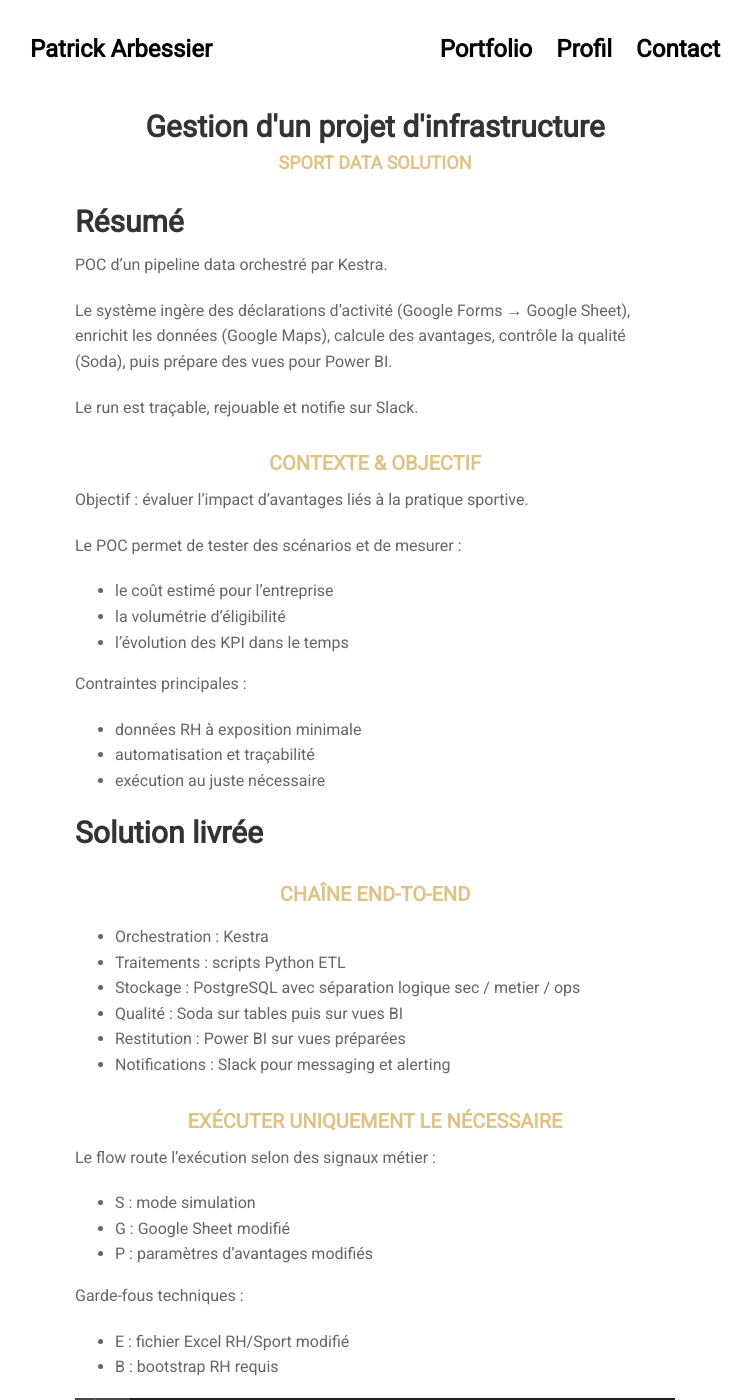
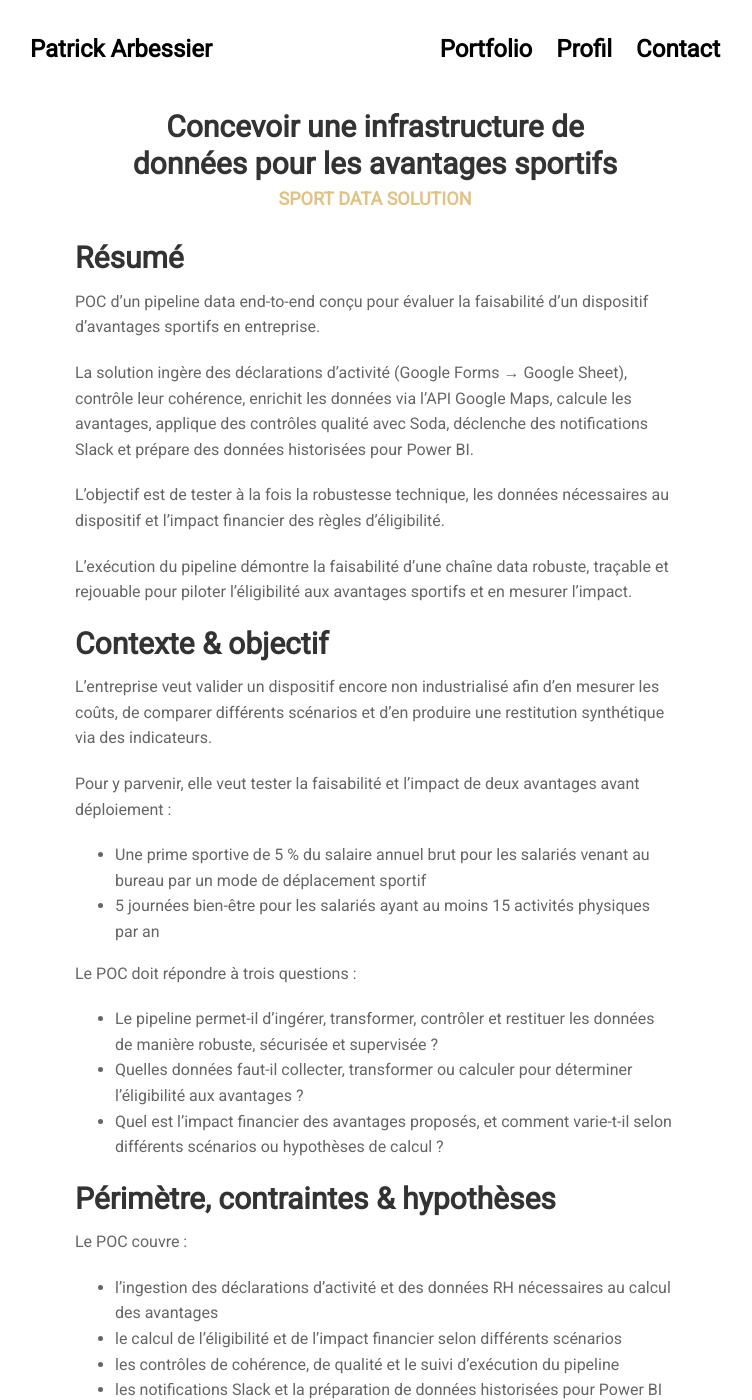
Before and after one commit to patrick-arbessier-data/patrick-arbessier-data.github.io, a Jekyll site: the page built from projects/proj-1.md, in a window 1280 px wide and 1400 px high. Shown: the whole window, without its empty margins (265-1017 px from the left). Built offline with Jekyll 4.4.1, drawn with Linux system fonts in a browser that asks for light colours; nearby versions of some CDN libraries; some of the changed text lies outside the part shown.

Commit message:
Reprise portfolio project 1

````diff
--- a/projects/proj-1.md
+++ b/projects/proj-1.md
@@ -1,132 +1,151 @@
 ---
 layout: post
-title: "Gérer un projet d'infrastructure"
+title: "Concevoir un pipeline d’avantages sportifs"
 ---
 
 <div class="project-header">
-  <h2 class="project-title">Gestion d'un projet d'infrastructure</h2>
+  <h2 class="project-title">Concevoir une infrastructure de <br />données pour les avantages sportifs</h2>
   <h3 class="project-subtitle">Sport Data Solution</h3>
 </div>
 
 ## Résumé
 
-POC d’un pipeline data orchestré par Kestra.
+POC d’un pipeline data end-to-end conçu pour évaluer la faisabilité d’un dispositif d’avantages sportifs en entreprise.
 
-Le système ingère des déclarations d’activité (Google Forms → Google Sheet), enrichit les données (Google Maps), calcule des avantages, contrôle la qualité (Soda), puis prépare des vues pour Power BI.
+La solution ingère des déclarations d’activité (Google Forms → Google Sheet), contrôle leur cohérence, enrichit les données via l'API Google Maps, calcule les avantages, applique des contrôles qualité avec Soda, déclenche des notifications Slack et prépare des données historisées pour Power BI.
 
-Le run est traçable, rejouable et notifie sur Slack.
+L’objectif est de tester à la fois la robustesse technique, les données nécessaires au dispositif et l’impact financier des règles d’éligibilité.
 
-### Contexte & objectif
+L’exécution du pipeline démontre la faisabilité d’une chaîne data robuste, traçable et rejouable pour piloter l’éligibilité aux avantages sportifs et en mesurer l’impact.
 
-Objectif : évaluer l’impact d’avantages liés à la pratique sportive.
+## Contexte & objectif
 
-Le POC permet de tester des scénarios et de mesurer :
+L’entreprise veut valider un dispositif encore non industrialisé afin d’en mesurer les coûts, de comparer différents scénarios et d’en produire une restitution synthétique via des indicateurs.
 
-- le coût estimé pour l’entreprise
-- la volumétrie d’éligibilité
-- l’évolution des KPI dans le temps
+Pour y parvenir, elle veut tester la faisabilité et l’impact de deux avantages avant déploiement :
 
-Contraintes principales :
+- Une prime sportive de 5 % du salaire annuel brut pour les salariés venant au bureau par un mode de déplacement sportif
+- 5 journées bien-être pour les salariés ayant au moins 15 activités physiques par an
 
-- données RH à exposition minimale
-- automatisation et traçabilité
-- exécution au juste nécessaire
+Le POC doit répondre à trois questions :
+
+- Le pipeline permet-il d’ingérer, transformer, contrôler et restituer les données de manière robuste, sécurisée et supervisée ?
+- Quelles données faut-il collecter, transformer ou calculer pour déterminer l’éligibilité aux avantages ?
+- Quel est l’impact financier des avantages proposés, et comment varie-t-il selon différents scénarios ou hypothèses de calcul ?
+
+## Périmètre, contraintes & hypothèses
+
+Le POC couvre :
+
+- l’ingestion des déclarations d’activité et des données RH nécessaires au calcul des avantages
+- le calcul de l’éligibilité et de l’impact financier selon différents scénarios
+- les contrôles de cohérence, de qualité et le suivi d’exécution du pipeline
+- les notifications Slack et la préparation de données historisées pour Power BI
+
+Contraintes et hypothèses :
+
+- exposition minimale des données RH sensibles
+- historique simulé sur 12 mois pour tester les flux et les scénarios
+- distances domicile-travail contrôlées ou calculées via l’API Google Maps
+- exécution conditionnelle au juste nécessaire pour éviter les recalculs inutiles
+- POC centré sur la faisabilité, le pilotage et la restitution, sans déploiement généralisé du dispositif
+
+## Démarche & logique de résolution
+
+Le projet a été construit en six étapes :
+
+1. cadrer les règles métier, les conditions d’éligibilité et les scénarios à tester
+2. définir un pipeline end-to-end capable d’ingérer, transformer, contrôler et restituer les données
+3. structurer le stockage PostgreSQL en zones sécurité / métier / ops pour séparer données sensibles, traitements métier et suivi d’exécution
+4. intégrer les sources réelles et simulées, puis enrichir les données avec l’API Google Maps pour fiabiliser les trajets déclarés
+5. calculer les avantages, historiser les indicateurs et préparer les vues de restitution
+6. appliquer des contrôles qualité avec Soda, superviser les runs et limiter l’exécution au strict nécessaire selon les changements détectés
 
 ## Solution livrée
 
-### Chaîne end-to-end
+La solution s’organise en une chaîne end-to-end pilotée par Kestra :
 
-- Orchestration : Kestra
-- Traitements : scripts Python ETL
-- Stockage : PostgreSQL avec séparation logique sec / metier / ops
-- Qualité : Soda sur tables puis sur vues BI
-- Restitution : Power BI sur vues préparées
-- Notifications : Slack pour messaging et alerting
+- ingestion des déclarations d’activité depuis Google Forms / Google Sheet
+- chargement des données RH, sportives et des paramètres d’avantages dans PostgreSQL
+- enrichissement des trajets et contrôle de cohérence via l’API Google Maps
+- calcul de l’éligibilité, des avantages et des indicateurs de pilotage
+- contrôles qualité avec Soda sur les tables métier et les vues de restitution
+- notifications Slack pour les messages métier et l’alerting
+- préparation de données historisées pour Power BI
 
-### Exécuter uniquement le nécessaire
-
-Le flow route l’exécution selon des signaux métier :
-
-- S : mode simulation
-- G : Google Sheet modifié
-- P : paramètres d’avantages modifiés
-
-Garde-fous techniques :
-
-- E : fichier Excel RH/Sport modifié
-- B : bootstrap RH requis
-
-{% include lightbox_image.html image="projects/proj-1/p12_schema_orchestration.jpg"  alt="Schéma d'architecture" %}
-
-### Stack
-
-- Kestra
-- PostgreSQL
-- Python
-- Soda
-- Google Maps API
-- Power BI
-- Slack
+Le pipeline route l’exécution selon les signaux détectés : simulation, modification des sources, changement des paramètres d’avantages ou besoin de réinitialisation. Cette logique permet de rejouer le POC sans relancer inutilement toute la chaîne.
 
 {% include lightbox_image.html image="projects/proj-1/p12_stack.jpg" alt="Stack technique" caption="Stack technique (Kestra, Postgres, Soda, Slack, Google Forms / Sheets / Maps, Power BI, Python, SQL, CSV, MS Excel)" %}
 
-## Démo
+## Stack
 
-### Lancer l’infrastructure
+| Outil / composant | Rôle | Pourquoi |
+| --- | --- | --- |
+| Kestra | orchestration du pipeline | centraliser l’exécution, le suivi et les relances conditionnelles |
+| Python | extraction, transformation, calculs et simulation | souplesse de traitement et logique métier |
+| PostgreSQL | stockage des données métier, sécurité, opérations et vues BI | structurer les données et séparer les usages |
+| Soda | contrôles qualité | automatiser les vérifications sur tables et vues |
+| Google Maps API | contrôle et calcul des distances domicile-travail | fiabiliser les déclarations et enrichir les données |
+| MS Excel | source legacy RH et sport | intégrer les données salariés existantes au POC |
+| Google Forms / Google Sheets | collecte des déclarations d’activité | disposer d’une saisie simple et exploitable dans le POC |
+| CSV | fichiers intermédiaires de transformation | faciliter certains échanges et traitements de données |
+| Slack API / Webhook | notifications métier et alerting | informer rapidement sur les événements et les anomalies |
+| Power BI | restitution des indicateurs | analyser les coûts, l’éligibilité et les scénarios |
 
-```bash
-docker compose up -d
-```
+## Mise en œuvre
 
-Puis ouvrir Kestra : http://localhost:8080
+L’exécution du POC suit une chaîne de traitement bout en bout :
 
-### Exécuter le pipeline
+1. ingestion des sources RH, sportives, déclaratives et simulées
+2. chargement et structuration des données dans PostgreSQL
+3. enrichissement des trajets et contrôle de cohérence via l’API Google Maps
+4. calcul de l’éligibilité, des avantages et des indicateurs selon les paramètres actifs
+5. application de contrôles qualité avec Soda sur les tables métier et les vues de restitution
+6. génération de notifications Slack, historisation des données et préparation des vues Power BI
 
-Flow : p12.orchestration.pipeline_avantages_sportifs
+Le pipeline adapte son exécution selon les changements détectés sur les sources, les paramètres ou le mode simulation, afin de rejouer uniquement les traitements nécessaires.
 
-Cas d’usage :
+## Résultats & preuves
 
-- Réel : soumettre un Google Forms, la ligne arrive dans le Sheet, elle est intégrée au run suivant
-- Simulation : SIMULATION=1 dans .env pour générer des déclaratifs fictifs
+Le POC démontre :
 
-### Résultats & preuves
+- un pipeline data end-to-end exécuté et orchestré par Kestra
+- des données RH et sportives normalisées, enrichies et chargées en base
+- un contrôle de cohérence des trajets via l’API Google Maps
+- des contrôles qualité automatisés avec Soda sur les tables métier et les vues BI
+- des notifications Slack pour les succès, anomalies et erreurs
+- des données historisées pour analyser coûts, éligibilité et évolution des KPI dans Power BI
 
-La solution produit :
-
-- des données normalisées et enrichies en base
-- des contrôles qualité automatisés
-- des vues BI prêtes à consommer
-- une historisation des KPI
-- des notifications Slack (succès, anomalies, erreurs)
-
-#### Tests Soda
+### Tests Soda
 
 {% include lightbox_image.html image="projects/proj-1/p12_tests_soda.png" alt="Tests Soda" %}
 
-#### Notifications et alertes Slack
+### Notifications et alertes Slack
 
 {% include lightbox_image.html image="projects/proj-1/p12_notif_slack.jpg" alt="Notifications Slack" %}
 {% include lightbox_image.html image="projects/proj-1/p12_alerting_slack.jpg" alt="Alerting Slack" %}
 
-#### Exemple de rapport Power BI
+### Exemple de rapport Power BI
 
 {% include lightbox_image.html image="projects/proj-1/p12_exemples_rapport_bi.jpg" alt="Exemples rapport BI" %}
 
 ## Compétences démontrées
 
-- Concevoir un pipeline data end-to-end
-- Orchestrer des traitements conditionnels
-- Industrialiser des contrôles qualité avec Soda
-- Structurer un modèle PostgreSQL orienté BI
-- Mettre en place monitoring, historisation et alerting
-- Intégrer des services externes par configuration
+- Concevoir un pipeline data end-to-end orienté cas d’usage métier
+- Orchestrer des traitements conditionnels, traçables et rejouables
+- Structurer un modèle PostgreSQL exploitable pour le pilotage BI
+- Industrialiser des contrôles qualité sur les données et les vues de restitution
+- Intégrer et orchestrer des services externes dans une chaîne unique
+- Mettre en place une chaîne de monitoring, d'historisation et d'alerting
+- Traduire des règles métier d’éligibilité en logique de données et de contrôle
 
 ## Valeur ajoutée
 
-- Scénarios rapides grâce à la simulation et aux paramètres
-- Fiabilité avant restitution BI
-- Pilotage fin des exécutions
-- Communication automatisée vers les parties prenantes
+- Tester la faisabilité du dispositif avant généralisation à l’échelle de l’entreprise
+- Quantifier le coût potentiel des avantages à partir de règles paramétrables
+- Fiabiliser les déclarations salariés par des contrôles automatiques plutôt que par revue manuelle
+- Rendre le dispositif rejouable si les données sources ou les paramètres d’avantages évoluent
+- Alimenter le pilotage RH et financier par des indicateurs exploitables, tout en soutenant la communication interne autour de la pratique sportive
 
 ## Accès au repo
 
````
Also changed, not shown: projects/proj-4.md (+20 -12 lines).
